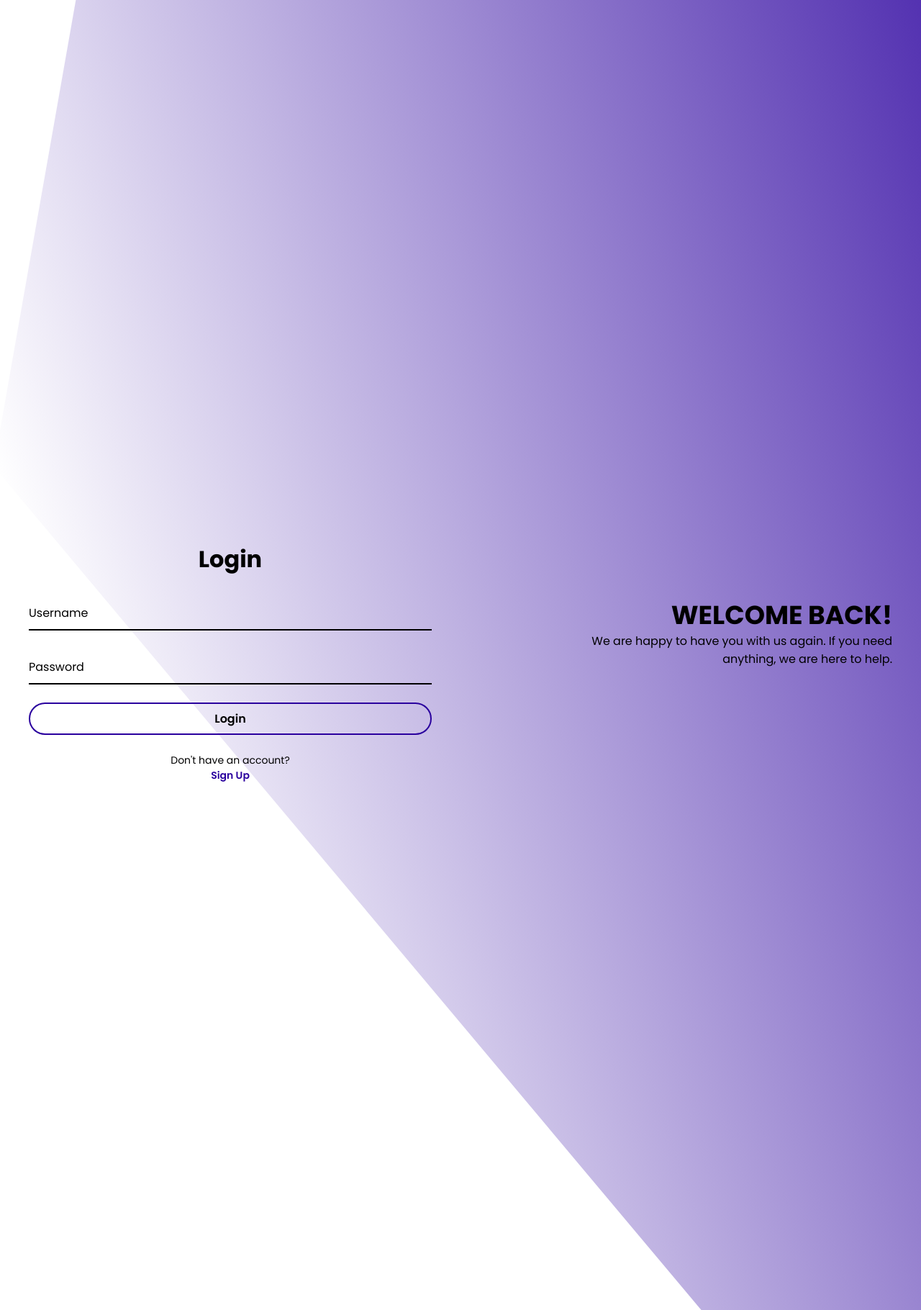
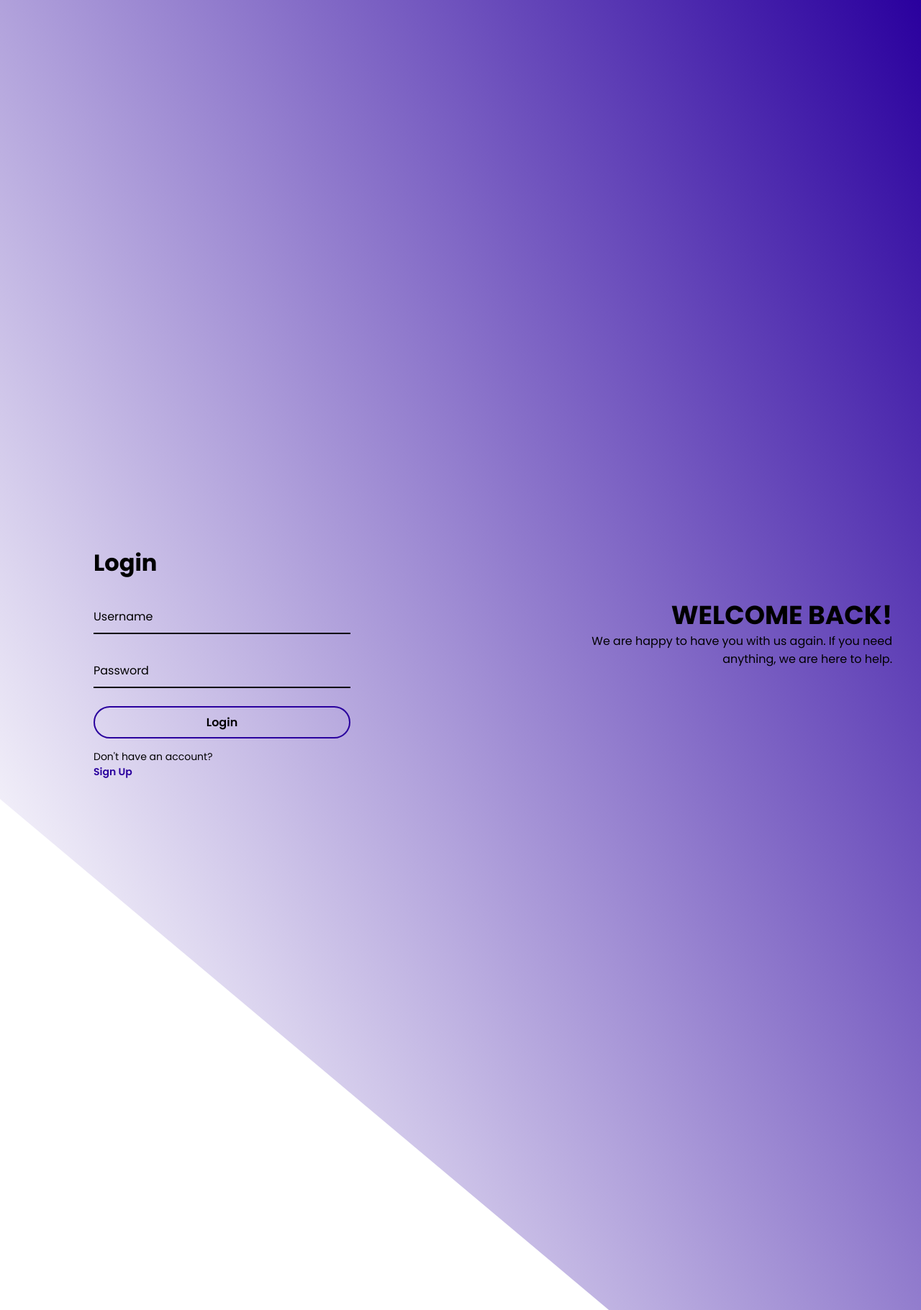
Before and after one commit to tjunjie1408/RWDD-Assignment, a PHP site: page /signup.html in a window 1280 px wide. Shown: the whole page at 72% size. Run offline with PHP 8.4, Linux system fonts and the light colour scheme; some libraries are stand-ins or nearby versions.

Commit message:
Login/sign up page version 1.1

```diff
--- a/Front-end/main.html
+++ b/Front-end/main.html
@@ -33,7 +33,7 @@
                 <li class="nav-item">
                     <a href="#" class="nav-link">
                         <span class="material-symbols-rounded">task</span>
-                        <span class="nav-label">Task</span>
+                        <span class="nav-label">Project</span>
                     </a>
                 </li>
 
--- a/Front-end/signup.css
+++ b/Front-end/signup.css
@@ -33,11 +33,11 @@ body{
 }
 
 .form-box.Login{
-    left: 0;
-    padding: 0 40px;
+    padding-left:130px;
 }
 
 .form-box.Login .animation{
+    justify-content: center;
     transform: translateX(0%);
     transition: .7s;
     opacity: 1;
@@ -73,12 +73,12 @@ body{
 .form-box h2{
     font-size: 32px;
     padding-top: 30px;
-    text-align: center;
+    text-align: left;
 }
 
 .form-box .input-box{
     position: relative;
-    width: 100%;
+    width: 70%;
     height: 50px;
     margin-top: 25px;
 }
@@ -165,8 +165,7 @@ body{
 
 .regi-link{
     font-size: 14px;
-    text-align: center;
-    margin: 20px 0 10px;
+    margin: 10px 0 10px;
 }
 
 .regi-link a{
@@ -249,7 +248,7 @@ body{
     height: 120%;
     width: 120%;
     background: linear-gradient(45deg, #fff, #2A009E);
-    transform: rotate(10deg) skewY(40deg);
+    transform: rotate(0deg) skewY(40deg);
     transform-origin: bottom right;
     transition: 1.5s ease;
     transition-delay: 1.6s;
@@ -262,15 +261,15 @@ body{
 
 .container .curved-shape2{
     position: absolute;
-    left: 550px;
+    left: 600px;
     top: 100%;
-    height: 120%;
+    height: 190%;
     width: 160%;
     background: #fff;
-    transform: rotate(0deg) skewY(0deg);
+    transform: rotate(80deg) skewY(30deg);
     transform-origin: bottom left;
     transition: 1.5s ease;
-    transition-delay: .5s;
+    transition-delay: 1.5s;
 }
 
 .container.active .curved-shape2{
```
